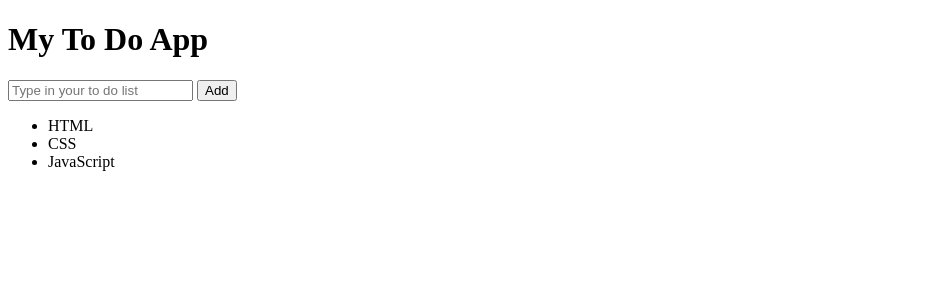
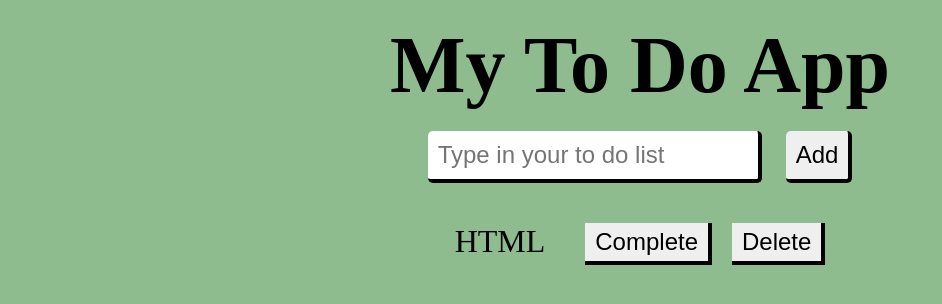
Before and after one commit to jiawei0314/todo-app, a plain HTML site: page index.html in a window 1280 px wide. Shown: the whole page, without its empty margins (0-942 px from the left). Drawn offline with Linux system fonts and the light colour scheme.

Commit message:
feat: styling

```diff
--- a/index.html
+++ b/index.html
@@ -12,15 +12,17 @@
 <body>
     <h1>My To Do App</h1>
 
-    <form>
+    <form class="form">
         <input type="text" name="inputText" id="inputText" placeholder="Type in your to do list">
         <button id="addBtn" type="button">Add</button>
     </form>
 
-    <ul>
-        <li>HTML</li>
-        <li>CSS</li>
-        <li>JavaScript</li>
+    <ul class="displayText">
+        <div class="displayTextResult">
+            <li>HTML</li>
+            <button class="complete">Complete</button>
+            <button class="delete">Delete</button>
+        </div>
     </ul>
 
     <script src="app.js"></script>
--- a/style.css
+++ b/style.css
@@ -0,0 +1,76 @@
+* {
+    margin: 0;
+    padding: 0;
+    box-sizing: border-box;
+}
+
+body {
+    background-color: darkseagreen;
+    text-align: center;
+}
+
+h1 {
+    font-size: 10vmin;
+    padding: 20px 0px;
+}
+
+.form {
+    padding-bottom: 40px;
+}
+
+#inputText {
+    font-size: 3vmin;
+    border-radius: 5px;
+    padding: 10px;
+    border: none;
+    border-right: 4px solid black;
+    border-bottom: 4px solid black;
+    margin-right: 20px;
+}
+
+#inputText:focus {
+    border: none;
+    border-style: none;
+}
+
+#addBtn {
+    font-size: 3vmin;
+    border-radius: 5px;
+    padding: 10px;
+    border: none;
+    border-right: 4px solid black;
+    border-bottom: 4px solid black;
+}
+
+#addBtn:hover {
+    border: none;
+    cursor: pointer;
+}
+
+.displayText {
+    list-style-type: none;
+}
+
+.displayTextResult {
+    display: flex;
+    justify-content: center;
+}
+
+.displayTextResult > li {
+    padding-right: 20px;
+    font-size: 4vmin;
+}
+
+.complete, .delete {
+    margin-left: 20px;
+    font-size: 3vmin;
+    padding: 5px 10px;
+    border: none;
+    border-right: 4px solid black;
+    border-bottom: 4px solid black;
+}
+
+.complete:hover, .delete:hover {
+    border: none;
+    cursor: pointer;
+}
```
